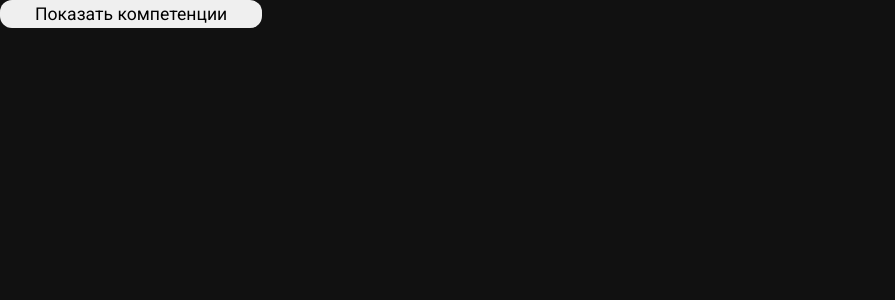
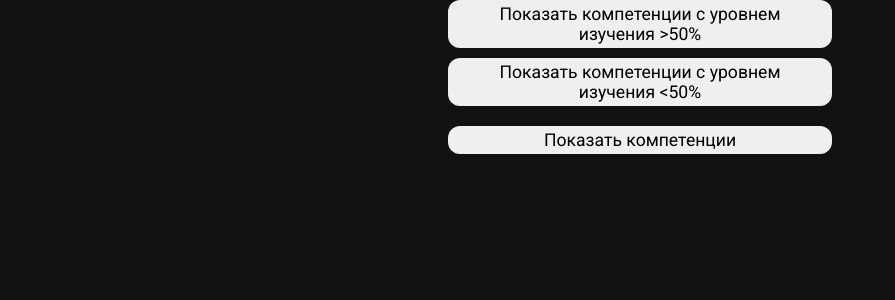
Before and after one commit to Arturio186/esoft-react-second, a React (Vite) app: page / in a window 1280 px wide. Shown: the top 300 px of the page, without its empty margins (0-895 px from the left). Built offline with nearby package versions, Linux system fonts and the light colour scheme.

Commit message:
Competences Filter

```diff
--- a/src/App.tsx
+++ b/src/App.tsx
@@ -7,15 +7,18 @@ import ICompetence from '#interfaces/ICompetence'
 
 const App : React.FC = () => {
     const [competences, setCopmetences] = useState<Array<ICompetence>>([
-        {id: 0, name: 'React', description: 'JavaScript библиотека для создания SPA', skill: 50},
+        {id: 0, name: 'React', description: 'JavaScript библиотека для создания SPA', skill: 70},
         {id: 1, name: 'TypeScript', description: 'Строго типизированный язык программирования, построенный на JavaScript', skill: 30},
-        {id: 2, name: 'Node.js', description: 'Программная платформа, основанная на движке V8 (компилирующем JavaScript в машинный код', skill: 50},
+        {id: 2, name: 'Node.js', description: 'Программная платформа, основанная на движке V8 (компилирующем JavaScript в машинный код', skill: 70},
         {id: 3, name: 'PostgreSQL', description: 'СУБД', skill: 40},
     ])
 
     return (
         <>
-            <CompetencesList competences={competences} />
+            <CompetencesList
+                competences={competences}
+                setCompetences={setCopmetences}
+            />
         </>
     )
 }
--- a/src/components/CompetencesList/CompetencesList.tsx
+++ b/src/components/CompetencesList/CompetencesList.tsx
@@ -1,26 +1,32 @@
-import React, { useState } from "react"
+import React, { useState, useEffect } from "react"
 import './CompetencesList.scss'
 
-import Button from "#components/UI/Button/Button"
+import Competence from "#components/Competence/Competence"
+import CompetencesListControls from "#components/CompetencesListControls/CompetencesListControls"
 
+import ICompetence from "#interfaces/ICompetence"
 import ICompetencesListProps from "#interfaces/props/ICopetencesListProps"
-import Competence from "#components/CompetenceCard/Competence"
 
-const CompetencesList : React.FC<ICompetencesListProps> = ({ competences }) => {
-    const [isCompetenceVisible, setIsCompetenceVisible] = useState<Boolean>(false)
+const CompetencesList : React.FC<ICompetencesListProps> = ({ competences, setCompetences }) => {
+    const [isCompetencesVisible, setIsCompetencesVisible] = useState<Boolean>(false)
+
+    const [originalCompetences, setOriginalCompetences] = useState<ICompetence[]>([])
+
+    useEffect(() => {
+        setOriginalCompetences(competences)
+    }, [])
 
     return (
         <>
-            {isCompetenceVisible ?
-                <Button onClick={() => setIsCompetenceVisible(visible => !visible)}>
-                    Убрать компетенции
-                </Button>
-                :
-                <Button onClick={() => setIsCompetenceVisible(visible => !visible)}>
-                    Показать компетенции
-                </Button>
-            }
-            {isCompetenceVisible && competences.map(competence =>
+            <CompetencesListControls
+                competences={competences}
+                setCompetences={setCompetences}
+                originalCompetences={originalCompetences}
+                isCompetencesVisible={isCompetencesVisible}
+                setIsCompetencesVisible={setIsCompetencesVisible}
+            />
+
+            {isCompetencesVisible && competences.map(competence =>
                 <Competence key={competence.id} competence={competence}/>
             )}
         </>
--- /dev/null
+++ b/src/components/CompetencesListControls/CompetencesListControls.scss
@@ -0,0 +1,14 @@
+.controls {
+    width: 30%;
+    margin: 0 auto;
+
+    display: flex;
+    flex-direction: column;
+    gap: 20px;
+}
+
+.filter__buttons {
+    display: flex;
+    flex-direction: column;
+    gap: 10px;
+}
--- /dev/null
+++ b/src/components/CompetencesListControls/CompetencesListControls.tsx
@@ -0,0 +1,52 @@
+import React, { useState } from "react"
+import './CompetencesListControls.scss'
+
+import Button from "#components/UI/Button/Button"
+
+import ICompetence from "#interfaces/ICompetence"
+import ICompetencesListControlsProps from "#interfaces/props/ICompetencesListControlsProps"
+
+const CompetencesListControls : React.FC<ICompetencesListControlsProps> = (
+    { competences, originalCompetences, setCompetences, isCompetencesVisible,  setIsCompetencesVisible }) => {
+    const [isCompetencesFiltered, setIsCopetencesFiltered] = useState<Boolean>(false)
+
+    const ApplyFilter = (filtered: ICompetence[]) => {
+        setCompetences(filtered)
+        setIsCopetencesFiltered(true)
+    }
+
+    const RemoveFilter = () => {
+        setCompetences(originalCompetences)
+        setIsCopetencesFiltered(false)
+    }
+
+    return (
+        <div className="controls">
+            {isCompetencesFiltered && <Button onClick={RemoveFilter}>Убрать фильтр</Button>}
+
+            {!isCompetencesFiltered &&
+                <div className="filter__buttons">
+                    <Button onClick={() => ApplyFilter(competences.filter(competence => competence.skill > 50))}>
+                        Показать компетенции с уровнем изучения {'>'}50%
+                    </Button>
+
+                    <Button onClick={() => ApplyFilter(competences.filter(competence => competence.skill < 50))}>
+                        Показать компетенции с уровнем изучения {'<'}50%
+                    </Button>
+                </div>
+            }
+
+            {isCompetencesVisible ?
+                <Button onClick={() => setIsCompetencesVisible(visible => !visible)}>
+                    Убрать компетенции
+                </Button>
+                :
+                <Button onClick={() => setIsCompetencesVisible(visible => !visible)}>
+                    Показать компетенции
+                </Button>
+            }
+        </div>
+    )
+}
+
+export default CompetencesListControls;
--- a/src/interfaces/props/IButtonProps.ts
+++ b/src/interfaces/props/IButtonProps.ts
@@ -1,4 +1,4 @@
 export default interface IButtonProps {
     children: React.ReactNode
-    onClick?: (event : React.MouseEvent<HTMLElement>) => void;
+    onClick?: React.MouseEventHandler<HTMLButtonElement>;
 }
--- /dev/null
+++ b/src/interfaces/props/ICompetencesListControlsProps.ts
@@ -0,0 +1,9 @@
+import ICompetence from "#interfaces/ICompetence"
+
+export default interface ICompetencesListControlsProps {
+    competences: ICompetence[]
+    setCompetences: React.Dispatch<React.SetStateAction<ICompetence[]>>
+    originalCompetences: ICompetence[]
+    isCompetencesVisible: Boolean
+    setIsCompetencesVisible: React.Dispatch<React.SetStateAction<Boolean>>
+}
--- a/src/interfaces/props/ICopetencesListProps.ts
+++ b/src/interfaces/props/ICopetencesListProps.ts
@@ -2,4 +2,5 @@ import ICompetence from "#interfaces/ICompetence"
 
 export default interface ICompetencesListProps {
     competences: Array<ICompetence>
+    setCompetences: React.Dispatch<React.SetStateAction<ICompetence[]>>
 }
```
Also changed, not shown: src/components/Competence/Competence.scss (renamed from src/components/CompetenceCard/Competence.scss), src/components/Competence/Competence.tsx (renamed from src/components/CompetenceCard/Competence.tsx).
